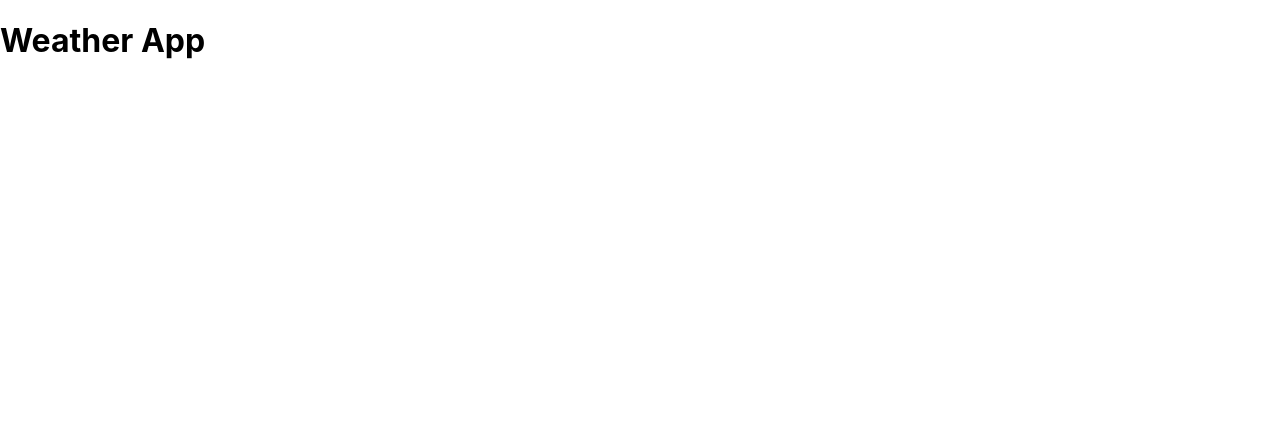
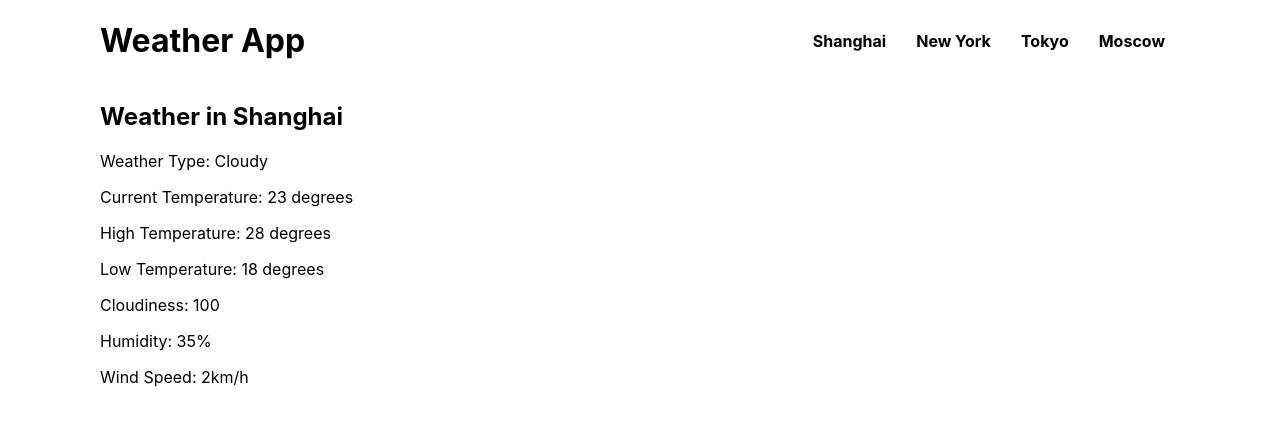
Before and after one commit to zhumingcheng697/dynamic-web-exercise-two, a React (Create React App) app: page / in a window 1280 px wide. Shown: the top 424 px of the page. Built offline with nearby package versions, Linux system fonts and the light colour scheme.

Commit message:
setting up home components

```diff
--- a/src/App.css
+++ b/src/App.css
@@ -1,38 +1,25 @@
-.App {
-  text-align: center;
+.Header {
+  align-items: center;
+  display: flex;
+  justify-content: space-between;
+  margin: 0 auto;
+  max-width: 1080px;
+  padding: 0 25px;
 }
 
-.App-logo {
-  height: 40vmin;
-  pointer-events: none;
+.Header nav a {
+  color: black;
+  font-weight: bold;
+  margin: 0 15px;
+  text-decoration: none;
 }
 
-@media (prefers-reduced-motion: no-preference) {
-  .App-logo {
-    animation: App-logo-spin infinite 20s linear;
-  }
+.Header nav a:hover {
+  color: rebeccapurple;
 }
 
-.App-header {
-  background-color: #282c34;
-  min-height: 100vh;
-  display: flex;
-  flex-direction: column;
-  align-items: center;
-  justify-content: center;
-  font-size: calc(10px + 2vmin);
-  color: white;
+.Home {
+  margin: 0 auto;
+  max-width: 1080px;
+  padding: 0 25px;
 }
-
-.App-link {
-  color: #61dafb;
-}
-
-@keyframes App-logo-spin {
-  from {
-    transform: rotate(0deg);
-  }
-  to {
-    transform: rotate(360deg);
-  }
-}
--- a/src/App.js
+++ b/src/App.js
@@ -1,8 +1,8 @@
-import React from 'react';
+import React from "react";
 import { BrowserRouter as Router, Switch, Route } from "react-router-dom";
-import './App.css';
+import "./App.css";
 
-import Home from "./container/Home"
+import Home from "./containers/Home";
 
 function App() {
   return (
--- /dev/null
+++ b/src/components/Header.js
@@ -0,0 +1,17 @@
+import React from "react";
+
+function Header() {
+  return (
+    <header className="Header">
+      <h1>Weather App</h1>
+      <nav>
+        <a href="#">Shanghai</a>
+        <a href="#">New York</a>
+        <a href="#">Tokyo</a>
+        <a href="#">Moscow</a>
+      </nav>
+    </header>
+  );
+}
+
+export default Header;
--- a/src/container/Home.js
+++ /dev/null
@@ -1,11 +0,0 @@
-import React from "react";
-
-function Home() {
-  return (
-    <div className="Home">
-      <h1>Weather App</h1>
-    </div>
-  );
-}
-
-export default Home;
--- /dev/null
+++ b/src/containers/Home.js
@@ -0,0 +1,36 @@
+import React from "react";
+
+import Header from "../components/Header";
+
+const weatherKey = `533b80186fdf8e8d8faa837ee7ada898`;
+
+function Home() {
+  /*
+  Weather Type (ex. Cloudy)
+  Current Temperature
+  High Temperature
+  Low Temperature
+  Cloudiness
+  Humidity
+  Wind Speed
+  */
+  return (
+    <>
+      <Header />
+      <div className="Home">
+        <h2>Weather in Shanghai</h2>
+        <main>
+          <p>Weather Type: Cloudy</p>
+          <p>Current Temperature: 23 degrees</p>
+          <p>High Temperature: 28 degrees</p>
+          <p>Low Temperature: 18 degrees</p>
+          <p>Cloudiness: 100</p>
+          <p>Humidity: 35%</p>
+          <p>Wind Speed: 2km/h</p>
+        </main>
+      </div>
+    </>
+  );
+}
+
+export default Home;
```
